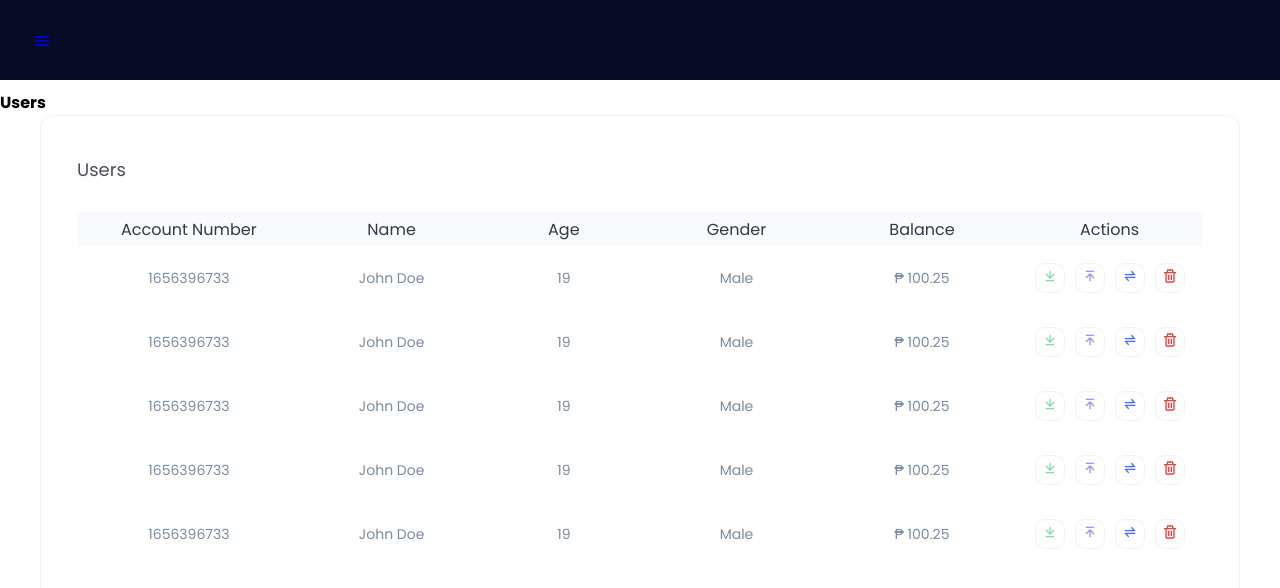
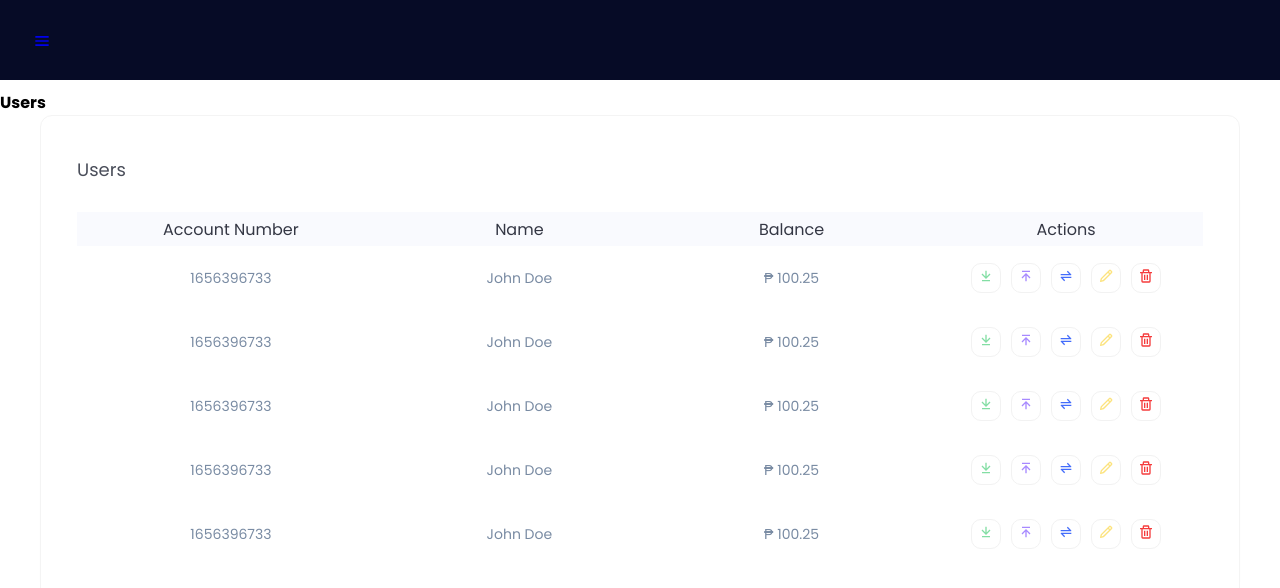
Before and after one commit to louisordonez/banking-app, a React (Create React App) app: page /Users in a window 1280 px wide. Shown: the top 588 px of the page. Built offline with nearby package versions, Linux system fonts and the light colour scheme.

Commit message:
Add user edit button

```diff
--- a/src/Assets/Styles/Scss/components/_table.scss
+++ b/src/Assets/Styles/Scss/components/_table.scss
@@ -24,7 +24,7 @@
 
 .table-header {
   padding: 2rem;
-  padding-top: 4rem;
+  margin-top: 2rem;
   width: 13rem;
   height: 2.2rem;
 
--- a/src/Components/Table/UsersTable.jsx
+++ b/src/Components/Table/UsersTable.jsx
@@ -14,20 +14,16 @@ const UsersTable = ({ users }) => {
               <tr>
                 <th>Account Number</th>
                 <th>Name</th>
-                <th>Age</th>
-                <th>Gender</th>
                 <th>Balance</th>
                 <th>Actions</th>
               </tr>
             </thead>
             <tbody>
-              {users.map((val, key) => {
+              {users.map((val) => {
                 return (
-                  <tr key={key}>
+                  <tr>
                     <td>{val.accountNumber}</td>
                     <td>{`${val.firstName} ${val.lastName}`}</td>
-                    <td>{val.age}</td>
-                    <td>{val.gender}</td>
                     <td>{`₱ ${val.balance}`}</td>
                     <td>
                       <button title="Withdraw">
@@ -46,6 +42,12 @@ const UsersTable = ({ users }) => {
                         <BoxIcons.BiTransferAlt
                           size={16}
                           style={{ color: '#436CFB' }}
+                        />
+                      </button>
+                      <button title="Edit">
+                        <BoxIcons.BiPencil
+                          size={16}
+                          style={{ color: '#FCE37E' }}
                         />
                       </button>
                       <button title="Delete">
```
